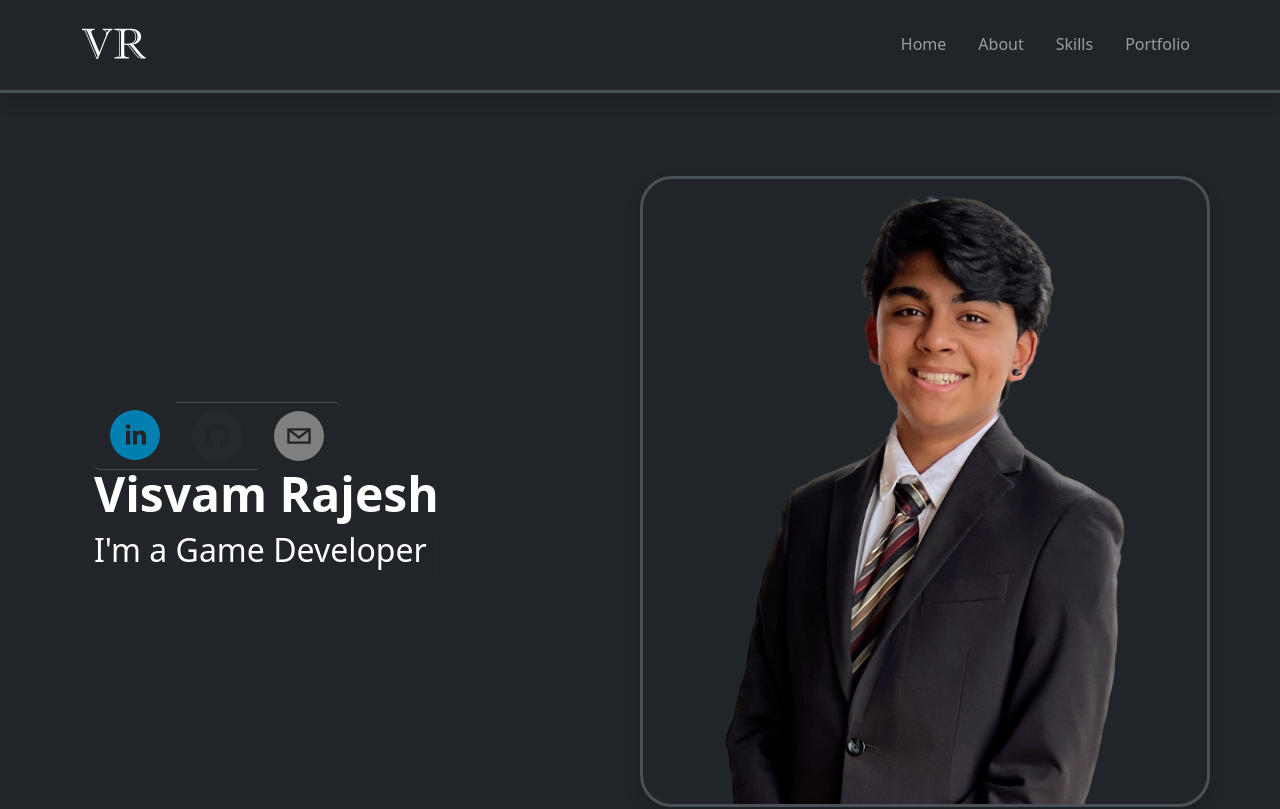
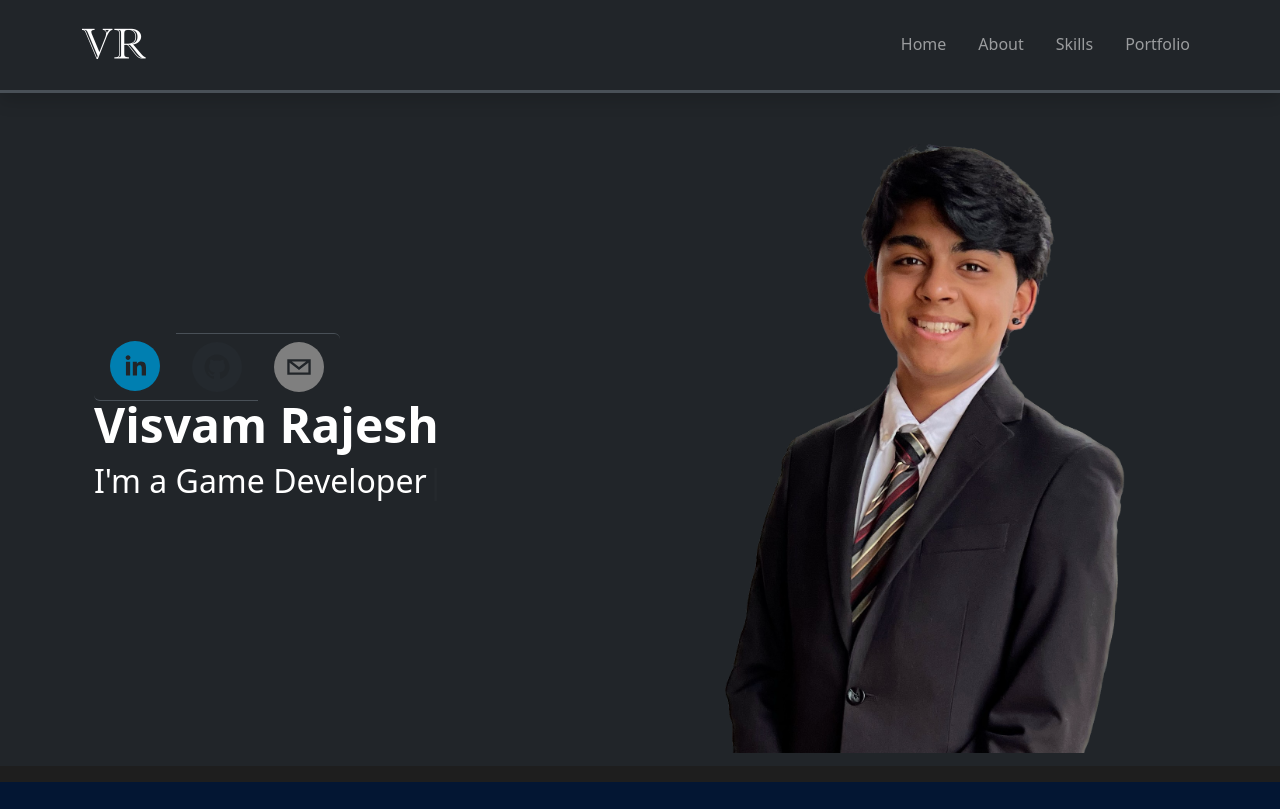
Before and after one commit to BarrelDev/personal-website, a React (Vite) app: page / in a window 1280 px wide. Shown: the top 809 px of the page. Built offline with nearby package versions, Linux system fonts and the light colour scheme; the HTML template or start-up script is replaced by a standard one.

Commit message:
edited hero and about sections

```diff
--- a/src/components/About.tsx
+++ b/src/components/About.tsx
@@ -50,8 +50,13 @@ const About = () => {
                   {" "}
                   FIRST Robotics Competition
                 </span>{" "}
-                and have competed at the world championship as part of my team,&nbsp;
-                <a href="https://www.team3637.com/" className="text-light" target="_blank">
+                and have competed at the world championship as part of my
+                team,&nbsp;
+                <a
+                  href="https://www.team3637.com/"
+                  className="text-light"
+                  target="_blank"
+                >
                   The Daleks
                 </a>
                 . Outside of competing, I work to research new path planning
@@ -71,8 +76,16 @@ const About = () => {
                 I'm always looking to help younger kids get introduced to STEM,
                 and I do so via mentorships. My favorite way to get kids working
                 with robots is LEGO EV3 and LEGO SPIKE Prime. I also work to
-                spread awareness of data science via my non-profit, and tutor
-                students K through 9 in mathematics at my part-time job.
+                spread awareness of data science via my{" "}
+                <a
+                  href="https://www.dogoodwithdata.net/"
+                  target="_blank"
+                  className="text-light"
+                >
+                  non-profit
+                </a>
+                , and tutor students K through 9 in mathematics at my part-time
+                job.
               </p>
             </div>
             <div className="col-10 col-sm-8 col-lg-6" data-aos="fade-up">
--- a/src/components/Hero.tsx
+++ b/src/components/Hero.tsx
@@ -29,12 +29,18 @@ const Hero = () => {
     <>
       <div className="container-fluid bg-dark" id="home">
         <div className="container col-xxl-8 px-4 py-5 ">
-          <div className="row flex-lg-row-reverse align-items-center g-5 py-5">
-            <div className="col-10 col-sm-8 col-lg-6 border border-3 rounded-5 shadow pt-3" data-aos="fade-left">
+          <div
+            className="row flex-lg-row-reverse align-items-center g-5"
+          >
+            <div
+              className="col-10 col-sm-8 col-lg-6 pt-3"
+              style={{marginBottom:"-4.4vh"}}
+              data-aos="fade-left"
+            >
               <img
                 src={logo}
                 className="d-block mx-lg-auto img-fluid"
-                alt="Bootstrap Themes"
+                alt="picture"
                 width="400"
                 loading="lazy"
               />
@@ -53,10 +59,16 @@ const Hero = () => {
                   </li>
                 </ul>
               </div>
-              <h1 className="display-5 fw-bold text-white text-body-light lh-1 mb-3" data-aos="fade-up">
+              <h1
+                className="display-5 fw-bold text-white text-body-light lh-1 mb-3"
+                data-aos="fade-up"
+              >
                 Visvam Rajesh
               </h1>
-              <h1 className="display-5 fw-light text-white fs-2 text-body-light lh-1 mb-3" data-aos="fade-up">
+              <h1
+                className="display-5 fw-light text-white fs-2 text-body-light lh-1 mb-3"
+                data-aos="fade-up"
+              >
                 I'm a <ReactTyped strings={titles} typeSpeed={50} />
               </h1>
             </div>
```
